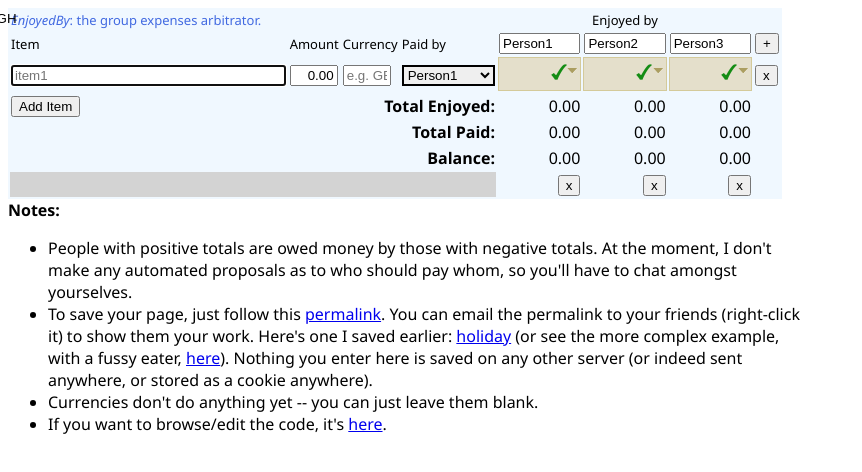
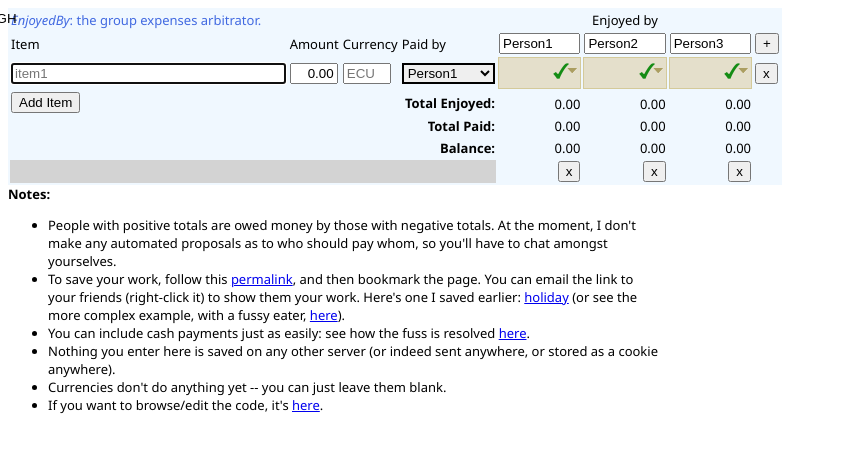
Before and after one commit to awf/enjoyed-by, a plain HTML site: page EnjoyedBy/index.html in a window 1280 px wide. Shown: the whole page, without its empty margins (0-862 px from the left). Drawn offline with Linux system fonts and the light colour scheme.

Commit message:
new help, fix amount placeholde

```diff
--- a/EnjoyedBy/app.css
+++ b/EnjoyedBy/app.css
@@ -1,5 +1,6 @@
 body {
     font-family: 'Segoe UI', sans-serif;
+    font-size: small;
 }
 
 #table_expenses thead td {
--- a/EnjoyedBy/app.js
+++ b/EnjoyedBy/app.js
@@ -238,9 +238,11 @@ var EnjoyedBy = (function () {
             this.save_string += "item" + item_ind + "=" + encodeURIComponent(item) + '&';
             var amount_ie = cel(1).firstChild;
             this.save_string += "amt" + item_ind + "=" + encodeURIComponent(amount_ie.value) + '&';
-            var amount = 0;
+            var amount = -1;
             if(amount_ie.value != '') {
-                var amount = parseFloat(amount_ie.value);
+                amount = parseFloat(amount_ie.value);
+            } else {
+                amount = 0;
             }
             if(amount >= 0) {
                 amount_ie.className = 'amount-td';
@@ -483,8 +485,8 @@ var EnjoyedBy = (function () {
         var itemNumber = (old_nItems + 1).toString();
         var count = 0;
         this.a(row, "<input class='item-td' placeholder='item" + itemNumber + "'/>");
-        this.a(row, "<input class='amount-td' value='0.00'/>");
-        this.a(row, "<input class='currency-td' placeholder='e.g. GBP'/>");
+        this.a(row, "<input class='amount-td' placeholder='0.00'/>");
+        this.a(row, "<input class='currency-td' placeholder='ECU'/>");
         this.a(row, this.select_html);
         var nPeople = this.nPeople();
         for(var p = 0; p < nPeople; ++p) {
@@ -505,6 +507,9 @@ var EnjoyedBy = (function () {
     return EnjoyedBy;
 })();
 window.onload = function () {
-    elt('test').innerHTML = '';
+    var test = elt('test');
+    if(test) {
+        test.innerHTML = '';
+    }
     var eb = new EnjoyedBy();
 };
--- a/EnjoyedBy/index.html
+++ b/EnjoyedBy/index.html
@@ -62,11 +62,13 @@
             At the moment, I don't make any automated proposals as to who should pay whom,
             so you'll have to chat amongst yourselves.</li>
         <li>
-            To save your page, just follow this <span id="save_link">permalink</span>.
-            You can email the permalink to your friends (right-click it) to show them your work.
+            To save your work, follow this <span id="save_link"><a href="#">permalink</a></span>, and then bookmark the page.
+            You can email the link to your friends (right-click it) to show them your work.
             Here's one I saved earlier: <a href="index.html?person0=Mr%20Clarkson&person1=Ms%20McCartney&person2=Fr%20Mathew&item0=Luxury%20holiday%20cottage&amt0=250.00&cur0=&payer0=Mr%20Clarkson&prop0_0=1&prop0_1=1&prop0_2=1&item1=Beef%20fillet&amt1=50.00&cur1=&payer1=Mr%20Clarkson&prop1_0=1&prop1_1=0&prop1_2=1&item2=Fine%20wines&amt2=6.99&cur2=&payer2=Ms%20McCartney&prop2_0=1&prop2_1=1&prop2_2=0&item3=Train%20fares%20x2&amt3=83.50&cur3=&payer3=Ms%20McCartney&prop3_0=0&prop3_1=1&prop3_2=1&">holiday</a>
             (or see the more complex example, with a fussy eater, <a href="index.html?person0=Mr%20Clarkson&person1=Ms%20McCartney&person2=Fr%20Mathew&item0=Luxury%20holiday%20cottage&amt0=250.00&cur0=&payer0=Mr%20Clarkson&prop0_0=1&prop0_1=1&prop0_2=1&item1=Beef%20fillet&amt1=50.00&cur1=&payer1=Mr%20Clarkson&prop1_0=1&prop1_1=0&prop1_2=1&item2=Fine%20wines&amt2=6.99&cur2=&payer2=Ms%20McCartney&prop2_0=1&prop2_1=1&prop2_2=0&item3=Train%20fares%20x2&amt3=83.50&cur3=&payer3=Ms%20McCartney&prop3_0=0&prop3_1=1&prop3_2=1&item4=Lentils&amt4=2.13&cur4=&payer4=Fr%20Mathew&prop4_0=0.5&prop4_1=1&prop4_2=1&">here</a>).
-
+</li>
+            <li>You can include cash payments just as easily: see how the fuss is resolved <a href="http://awf.fitzgibbon.ie/enjoyed-by/index.html?person0=Mr%20Clarkson&person1=Ms%20McCartney&person2=Fr%20Mathew&item0=Luxury%20holiday%20cottage&amt0=250.00&cur0=&payer0=Mr%20Clarkson&prop0_0=1&prop0_1=1&prop0_2=1&item1=Beef%20fillet&amt1=50.00&cur1=&payer1=Mr%20Clarkson&prop1_0=1&prop1_1=0&prop1_2=1&item2=Fine%20wines&amt2=6.99&cur2=&payer2=Ms%20McCartney&prop2_0=1&prop2_1=1&prop2_2=0&item3=Train%20fares%20x2&amt3=83.50&cur3=&payer3=Ms%20McCartney&prop3_0=0&prop3_1=1&prop3_2=1&item4=Lentils&amt4=2.13&cur4=&payer4=Fr%20Mathew&prop4_0=0.5&prop4_1=1&prop4_2=1&item5=Linda%20lent%20Fr%20M%20%C2%A350&amt5=50.00&cur5=&payer5=Ms%20McCartney&prop5_0=0&prop5_1=0&prop5_2=1&item6=Jez%20paid%20Linda%20her%20balance&amt6=11.06&cur6=&payer6=Mr%20Clarkson&prop6_0=0&prop6_1=1&prop6_2=0&">here</a>.</li>
+         <li>
             Nothing you enter here is saved on any other server (or indeed sent anywhere, or stored as a cookie anywhere).</li>
         <li>
             Currencies don't do anything yet -- you can just leave them blank.</li>
@@ -79,7 +81,8 @@
     </div>
 
     <!-- The floating "dropdown" menu for the proportion cells -->
-    <div id="dropdown_menu" class="dropdown" style="top:30px; left:23em;"> <!-- setting top just to see it in designer -->
+    <div id="dropdown_menu" class="dropdown"
+        style="top:30px; left:23em;">  <!-- setting position just to see it in designer -->
         <table id="ddul">
             <tr><td><a href="#"><div>
                 <input id='newprop-proto-1' type="image" value="1" src="images/32px-tick.png" />
@@ -93,7 +96,8 @@
         </table>
     </div>
 
-    <!-- div just to see effects of styles in designer-->
+    <!-- div just to see effects of styles in designer
+      [remove spc before > on this line to view]  -- >
     <div id="test">
         <table>
       <tr>
@@ -139,6 +143,6 @@
   </tr>
   </table>
     </div>
-
+    <!-- -->
 </body>
 </html>
```
Also changed, not shown: 1 other file.
